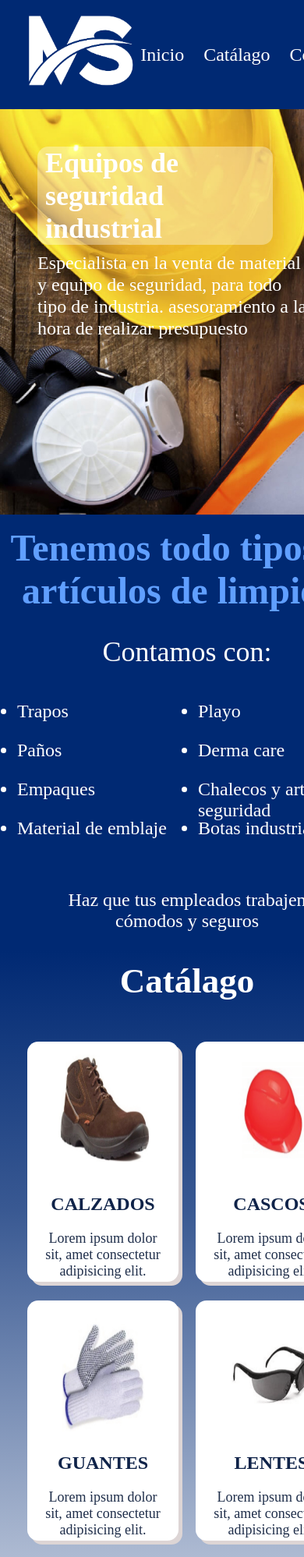
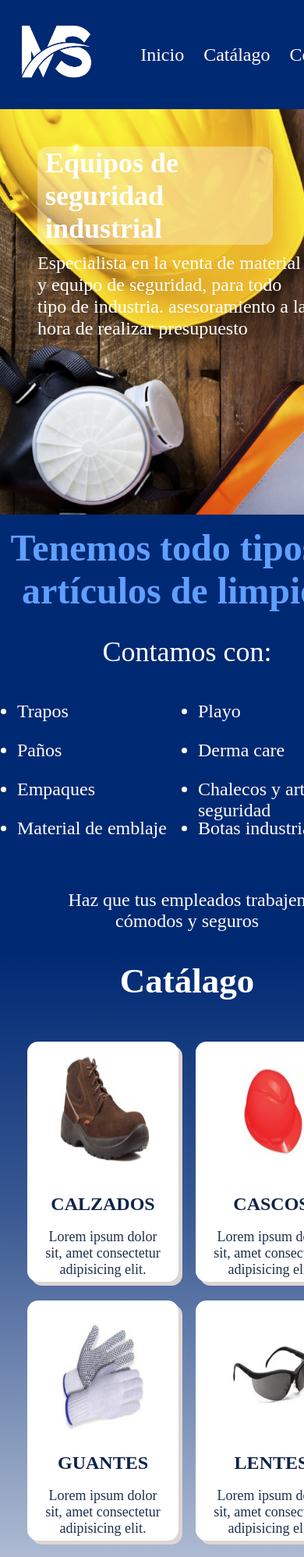
Before and after one commit to Aviel20/Proyecto-Final-de-HTML-y-CSS, a plain HTML site: page index.html in a window 390 px wide. Shown: the top 1997 px of the page at 78% size. Drawn offline with Linux system fonts and the light colour scheme.

Commit message:
Update style.css

```diff
--- a/css/style.css
+++ b/css/style.css
@@ -32,8 +32,8 @@ header .logo img{
     width: 48%;
     max-height: 218px;
     max-width: 218px;
-    min-height: 160px;
-    min-width: 180px;
+    min-height: 120px;
+    min-width: 120px;
 }
 header .contenedor .navegacion{
     width: 36%;
@@ -88,6 +88,7 @@ header .contacto .ubi i:hover{
     background-image: url(../img/fondo.jpg);
     background-size: cover;
     background-color: rgba(20, 57, 250, 0.07);
+    overflow: hidden;
 }
 .bienvenida .contenedor{
     width: 100%;
@@ -133,7 +134,7 @@ header .contacto .ubi i:hover{
 
 .intro{
     width: 100%;
-    height: 560px;
+    height: 580px;
     background: rgba(0, 41, 115, 1);
 }
 .intro .contenedor{
@@ -199,7 +200,7 @@ table{
 }
 .catalogo .contenedor .producto{
     width: 28%;
-    height: 38%;
+    height: 40%;
     max-width: 451px;
     background-color: white;
     box-shadow: 5px 5px rgb(221, 213, 213);
@@ -222,10 +223,11 @@ table{
     font-size: 24px;
 }
 .catalogo p{
-    padding-top: 20px;
+    padding-top: 18px;
     color: rgb(32, 47, 75);
     font-size: 18px;
     margin: 0 10%;
+    overflow: hidden;
 }
 
 /*NOSOTROS*/
@@ -446,6 +448,10 @@ footer .dere{
     }
 }
 @media all and (max-width:600px){
+    header .contenedor .logo img{
+        width: 120px;
+        height: 120px;
+    }
     .bienvenida .contenedor div  h2{
         width: 70%;
         font-size: 36px;
```
